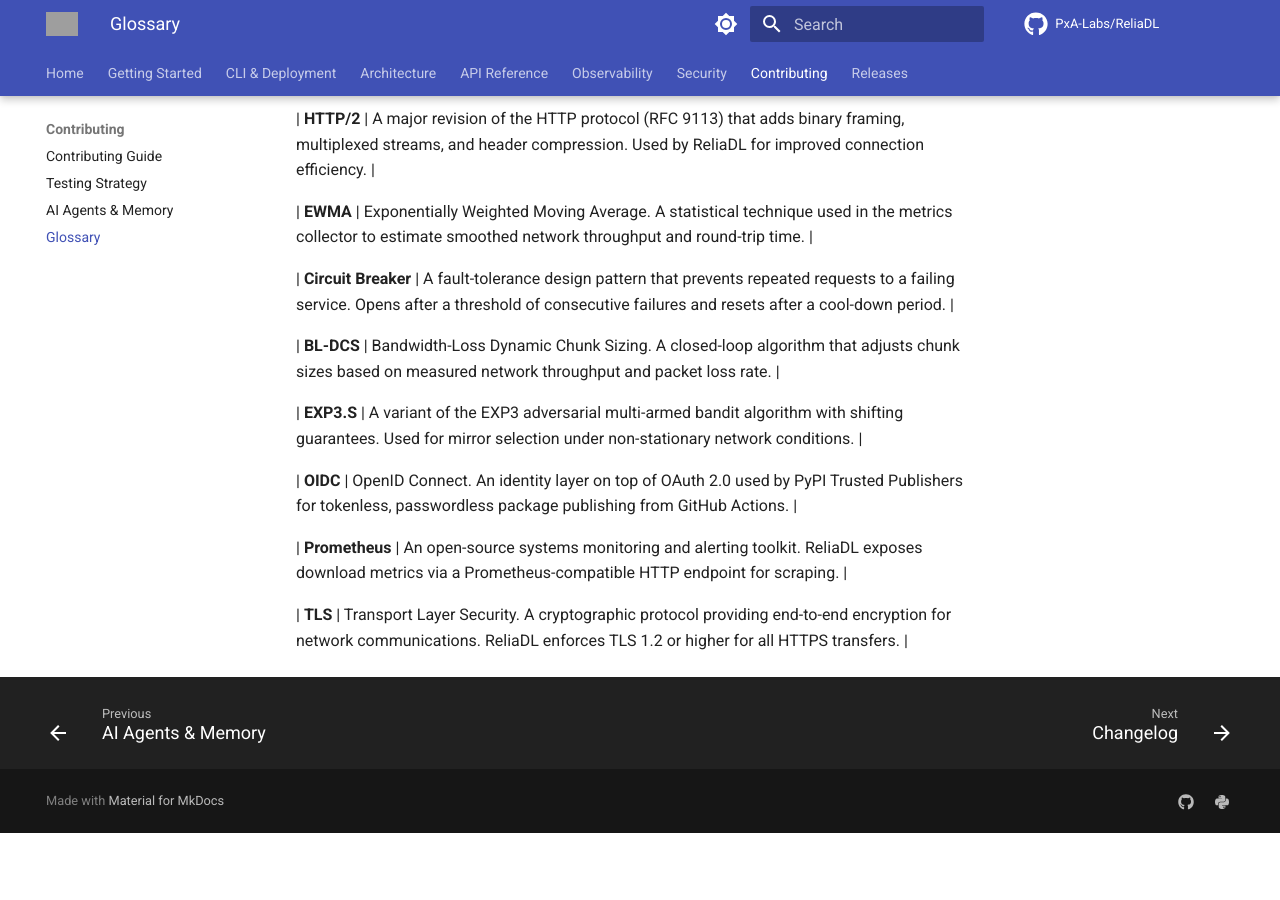
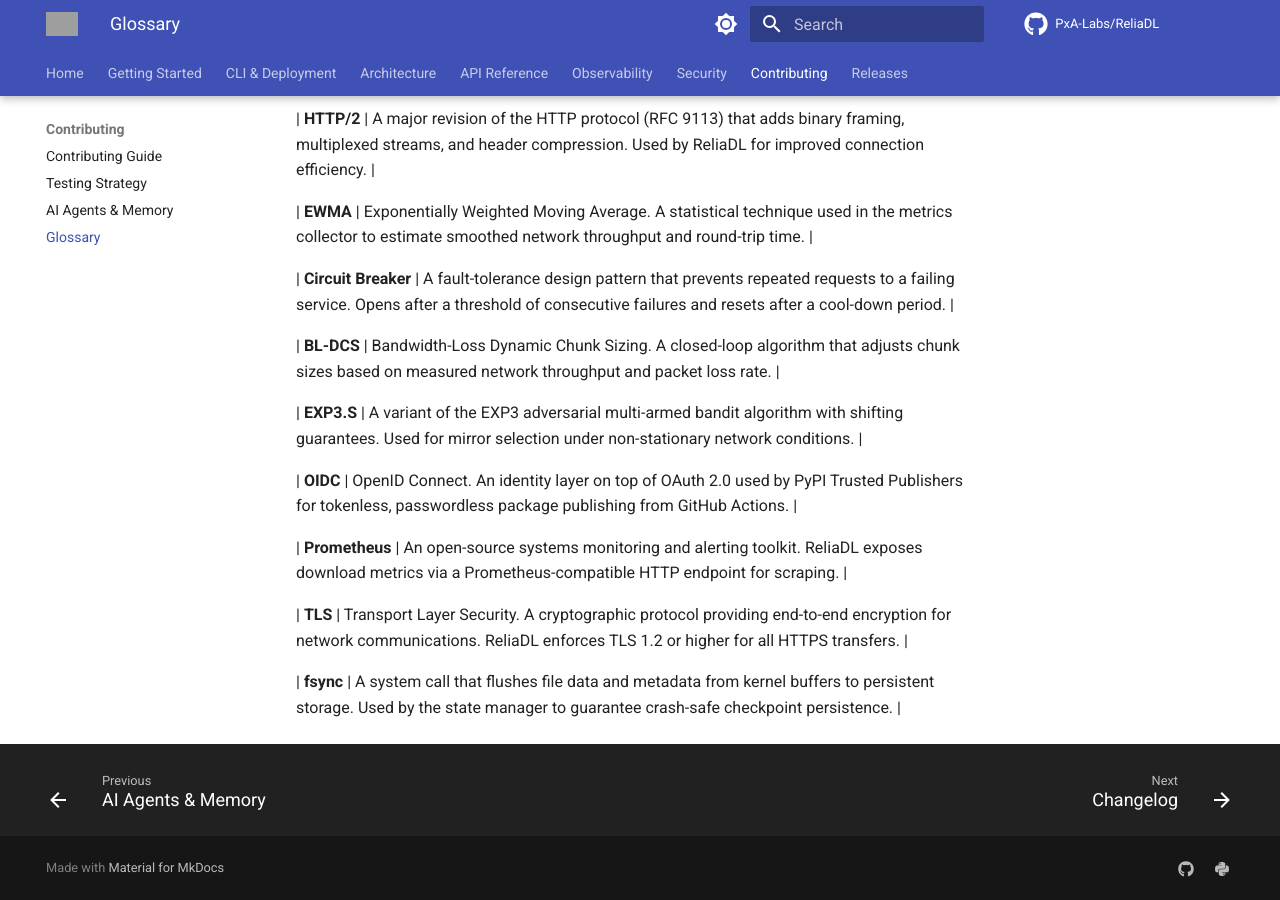
Before and after one commit to PxA-Labs/ReliaDL, an MkDocs documentation site: the page built from docs/GLOSSARY.md, in a window 1280 px wide and 900 px high, scrolled down 4110 px. Built offline with MkDocs 1.6.1 and Material for MkDocs 9.7.7, drawn with Linux system fonts in a browser that asks for light colours; comment, search, counter and statistics services are not loaded; the version menu is left out; before the commit the page ends 4943 px from its top, so only the background shows below that; grey boxes are pictures that could not be loaded.

Commit message:
docs: add fsync system call definition to glossary

```diff
--- a/docs/GLOSSARY.md
+++ b/docs/GLOSSARY.md
@@ -79,3 +79,5 @@
 | **Prometheus** | An open-source systems monitoring and alerting toolkit. ReliaDL exposes download metrics via a Prometheus-compatible HTTP endpoint for scraping. |
 
 | **TLS** | Transport Layer Security. A cryptographic protocol providing end-to-end encryption for network communications. ReliaDL enforces TLS 1.2 or higher for all HTTPS transfers. |
+
+| **fsync** | A system call that flushes file data and metadata from kernel buffers to persistent storage. Used by the state manager to guarantee crash-safe checkpoint persistence. |
```
